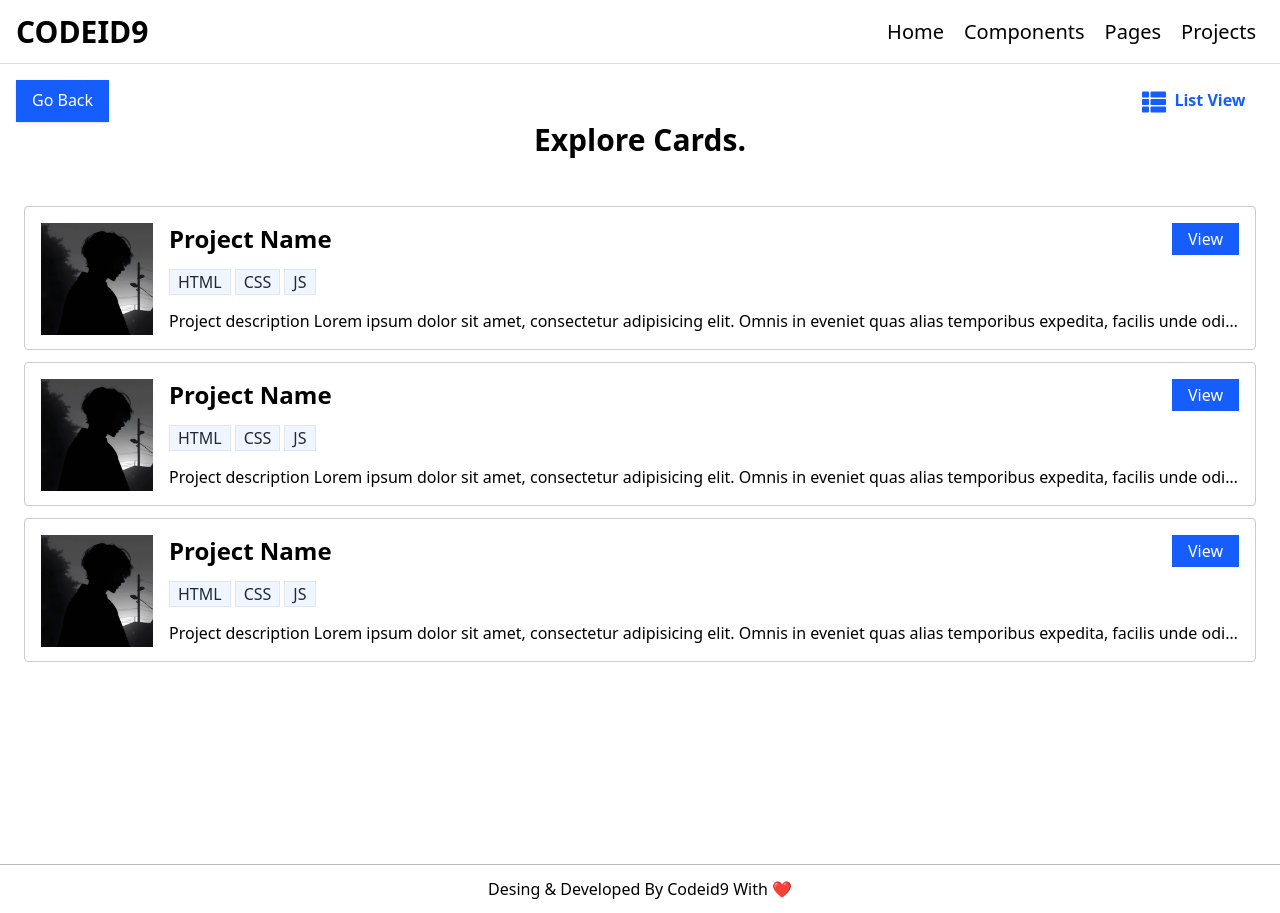
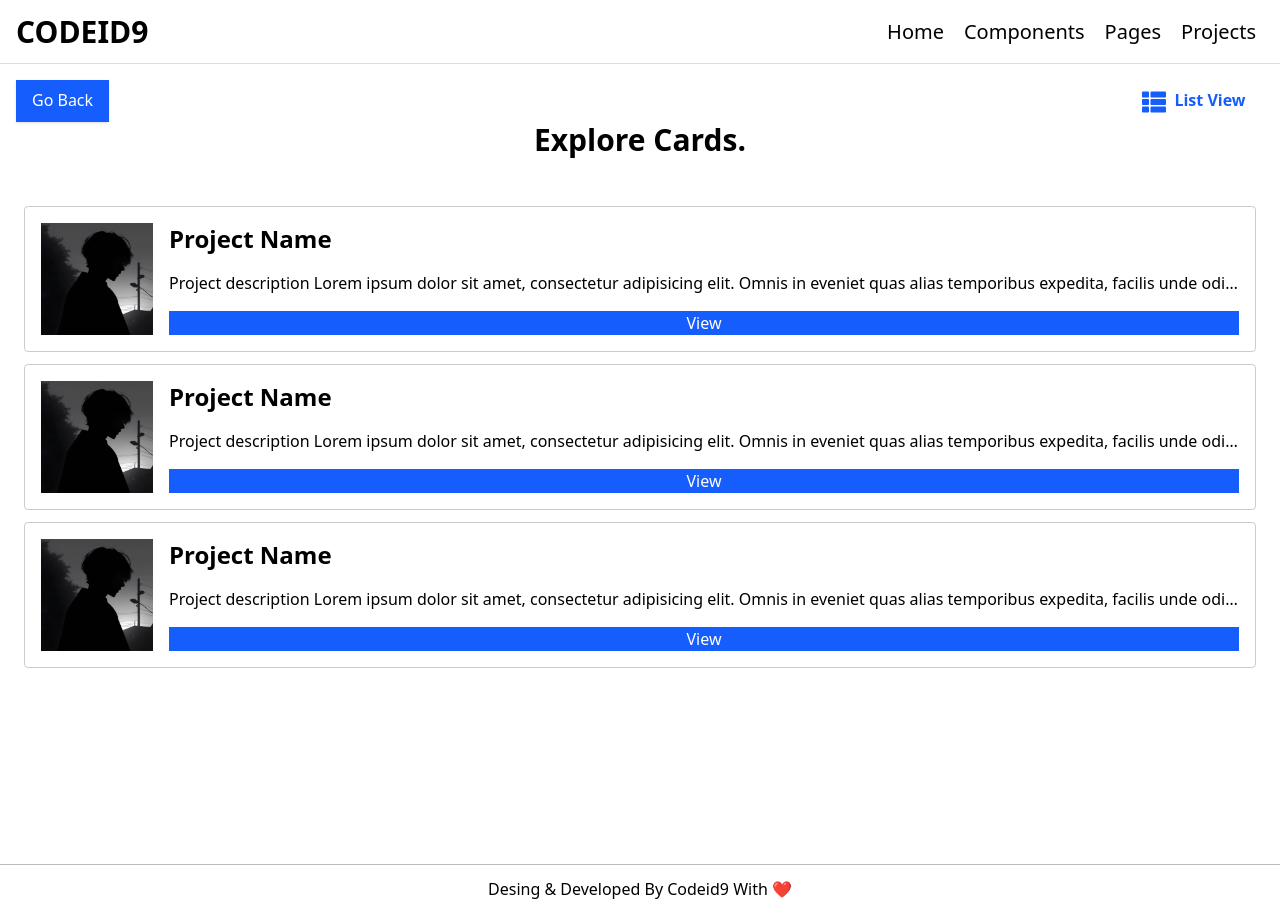
Before and after one commit to codeid9/Portfolio, a React (Vite) app: page /components/cards in a window 1280 px wide. Built offline with nearby package versions, Linux system fonts and the light colour scheme.

Commit message:
fixed list or card comp bug

```diff
--- a/src/components/default/DefaultComponentCard.jsx
+++ b/src/components/default/DefaultComponentCard.jsx
@@ -2,7 +2,7 @@ import React from 'react'
 
 function DefaultComponentCard({imgUrl,tech,description}) {
   return (
-    <div className='w-[clamp(200px,100%,350px)] bg-gray-200 shadow-md p-2 rounded-2xl'>
+    <div className='w-[clamp(200px,100%,350px)] bg-gray-100 shadow-md p-2 rounded-2xl'>
       <div>
         <div className='w-full relative hover:'>
           <img src={imgUrl} alt="project img" className='rounded-lg' />
--- a/src/components/default/DefaultComponentList.jsx
+++ b/src/components/default/DefaultComponentList.jsx
@@ -1,24 +1,19 @@
-function DefaultComponentList({tech,description,imgUrl}) {
+function DefaultComponentList({description,imgUrl}) {
     return (
-        <div className="w-full h-36 p-4 hover:shadow-md transition flex gap-4 border border-[#0003] rounded">
+        <div className="w-full p-2 sm:p-4 hover:shadow-md transition flex gap-4 border border-[#0003] rounded">
+            <div className="h-28 aspect-square bg-amber-300">
             <img
                 src={imgUrl}
                 alt="item-image"
-                className="h-28 aspect-square object-fit"
+                className="object-cover h-full w-full"
             />
+            </div>
             <section className="flex flex-col justify-between gap-2 w-[calc(100%-8rem)]">
-                <h1 className="flex justify-between">
-                    <span className="font-bold text-xl sm:text-2xl capitalize">Project name</span>
-                    <button className="bg-blue-600 text-white px-4">View</button>
+                <h1 className="font-bold text-xl sm:text-2xl capitalize">
+                    Project name
                 </h1>
-                <ul className="gap-1 flex">
-                    {
-                        tech && tech.map(technName=>(
-                            <li key={technName} className="uppercase text-gray-800 bg-blue-50 border border-[#0001] px-2">{technName}</li>
-                        ))
-                    }
-                </ul>
                 <p className="overflow-hidden text-ellipsis whitespace-nowrap w-full">{description}</p>
+                <button className="bg-blue-600 text-white px-4">View</button>
             </section>
         </div>
     );
--- a/src/pages/ComponentsPage.jsx
+++ b/src/pages/ComponentsPage.jsx
@@ -32,10 +32,10 @@ function ComponentsPage() {
           {
             listView
             ?
-            <div className="p-2 mt-10 flex flex-col gap-3">
-              <DefaultComponentList imgUrl={"/dp.jpg"} tech={["html","css","js"]} description={"Project description Lorem ipsum dolor sit amet, consectetur adipisicing elit. Omnis in eveniet quas alias temporibus expedita, facilis unde odit saepe earum debitis voluptatem tenetur obcaecati architecto cupiditate aspernatur soluta eum fuga."}/>
-              <DefaultComponentList imgUrl={"/dp.jpg"} tech={["html","css","js"]} description={"Project description Lorem ipsum dolor sit amet, consectetur adipisicing elit. Omnis in eveniet quas alias temporibus expedita, facilis unde odit saepe earum debitis voluptatem tenetur obcaecati architecto cupiditate aspernatur soluta eum fuga."}/>
-              <DefaultComponentList imgUrl={"/dp.jpg"} tech={["html","css","js"]} description={"Project description Lorem ipsum dolor sit amet, consectetur adipisicing elit. Omnis in eveniet quas alias temporibus expedita, facilis unde odit saepe earum debitis voluptatem tenetur obcaecati architecto cupiditate aspernatur soluta eum fuga."}/>
+            <div className="p-0 sm:p-2 mt-10 flex flex-col gap-3">
+              <DefaultComponentList imgUrl={"/dp.jpg"} description={"Project description Lorem ipsum dolor sit amet, consectetur adipisicing elit. Omnis in eveniet quas alias temporibus expedita, facilis unde odit saepe earum debitis voluptatem tenetur obcaecati architecto cupiditate aspernatur soluta eum fuga."}/>
+              <DefaultComponentList imgUrl={"/dp.jpg"} description={"Project description Lorem ipsum dolor sit amet, consectetur adipisicing elit. Omnis in eveniet quas alias temporibus expedita, facilis unde odit saepe earum debitis voluptatem tenetur obcaecati architecto cupiditate aspernatur soluta eum fuga."}/>
+              <DefaultComponentList imgUrl={"/dp.jpg"} description={"Project description Lorem ipsum dolor sit amet, consectetur adipisicing elit. Omnis in eveniet quas alias temporibus expedita, facilis unde odit saepe earum debitis voluptatem tenetur obcaecati architecto cupiditate aspernatur soluta eum fuga."}/>
             </div>
             :
             <div className="p-2 mt-10 grid place-items-center justify-center grid-cols-1 sm:grid-cols-2 md:grid-cols-3 lg:grid-cols-4 gap-4">
```
